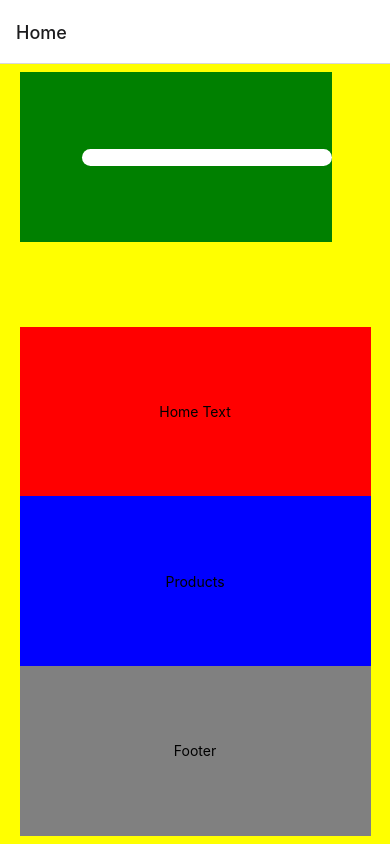
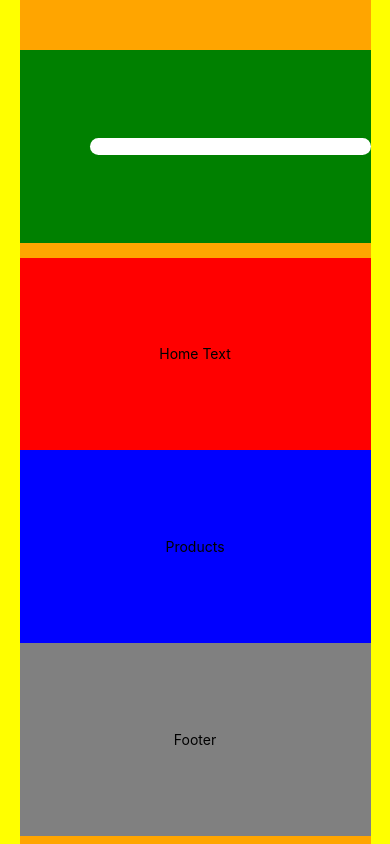
Before and after one commit to SantRuan/ecommerceApp, a React Native app: screen /Home in a window 390 px wide. Built offline with nearby package versions, Linux system fonts and the light colour scheme; some icons are missing.

Commit message:
Adicionando Icone de Menu

```diff
--- a/App.js
+++ b/App.js
@@ -20,7 +20,10 @@ function App() {
     <StoreProvider>
       <NavigationContainer>
         <Stack.Navigator initialRouteName="Home">
-          <Stack.Screen name="Home" component={HomeScreen} />
+          <Stack.Screen
+            name="Home"
+            options={{headerShown: false}}
+            component={HomeScreen} />
           <Stack.Screen
             name="Login"
             options={{headerShown: false}}
--- a/Screens/Home.js
+++ b/Screens/Home.js
@@ -5,13 +5,18 @@
 import React, {useState} from 'react';
 import {Text, View, StyleSheet, Dimensions, TextInput} from 'react-native';
 import {windowHeight, windowWidth} from '../Constants/Dimensions';
+import {FontAwesomeIcon} from '@fortawesome/react-native-fontawesome';
+import {faBars} from '@fortawesome/free-solid-svg-icons';
 const heightWindow = Dimensions.get('window').height;
 const HomeScreen = () => {
   const [search, setSearch] = useState('');
   return (
     <View style={{flex: 1, alignItems: 'center', backgroundColor: 'yellow'}}>
       <View style={styles.Container}>
-        <View style={styles.SearchBarContainer}>
+        <View style={styles.MenuAndSearchBarContainer}>
+          <View styles={styles.menuIcon}>
+            <FontAwesomeIcon icon={faBars} size={30} />
+          </View>
           <TextInput
             style={styles.SearchBar}
             onChangeText={setSearch}
@@ -54,20 +59,21 @@ const HomeScreen = () => {
 export default HomeScreen;
 
 const styles = StyleSheet.create({
-  SearchBarContainer: {
+  MenuAndSearchBarContainer: {
     flex: 1,
     alignItems: 'center',
+    flexDirection: 'row',
     justifyContent: 'center',
     backgroundColor: 'green',
-    width: windowWidth * 0.8,
-    marginTop: heightWindow * 0.01,
-    marginBottom: heightWindow * 0.1,
+    width: windowWidth * 0.9,
+    marginTop: 50,
+    marginBottom: 15,
   },
   Container: {
     display: 'flex',
     flex: 1,
+    backgroundColor: 'orange',
     width: windowWidth * 0.9,
-    height: windowHeight,
   },
   SearchBar: {
     backgroundColor: 'white',
@@ -75,4 +81,8 @@ const styles = StyleSheet.create({
     marginLeft: 'auto',
     borderRadius: 15,
   },
+  menuIcon: {
+    alignItems: 'center',
+    justifyContent: 'center'
+  },
 });
```
